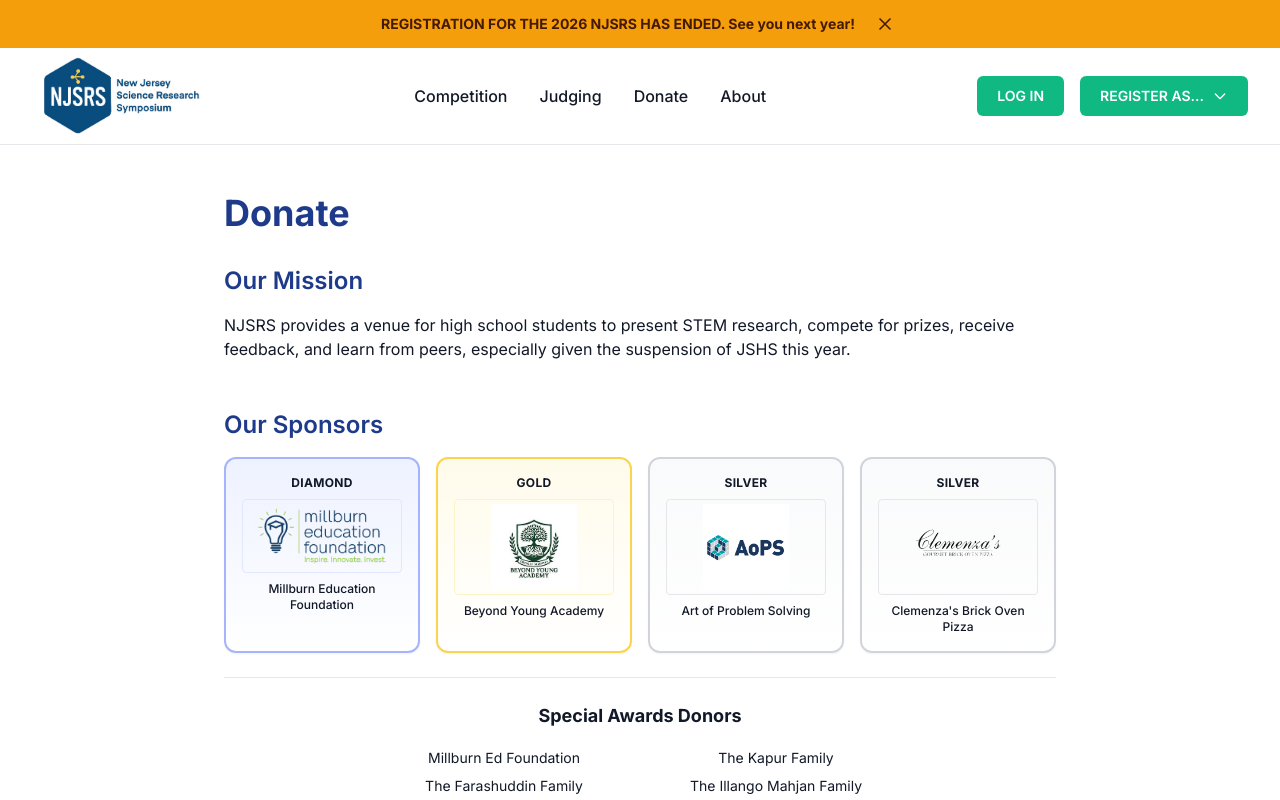
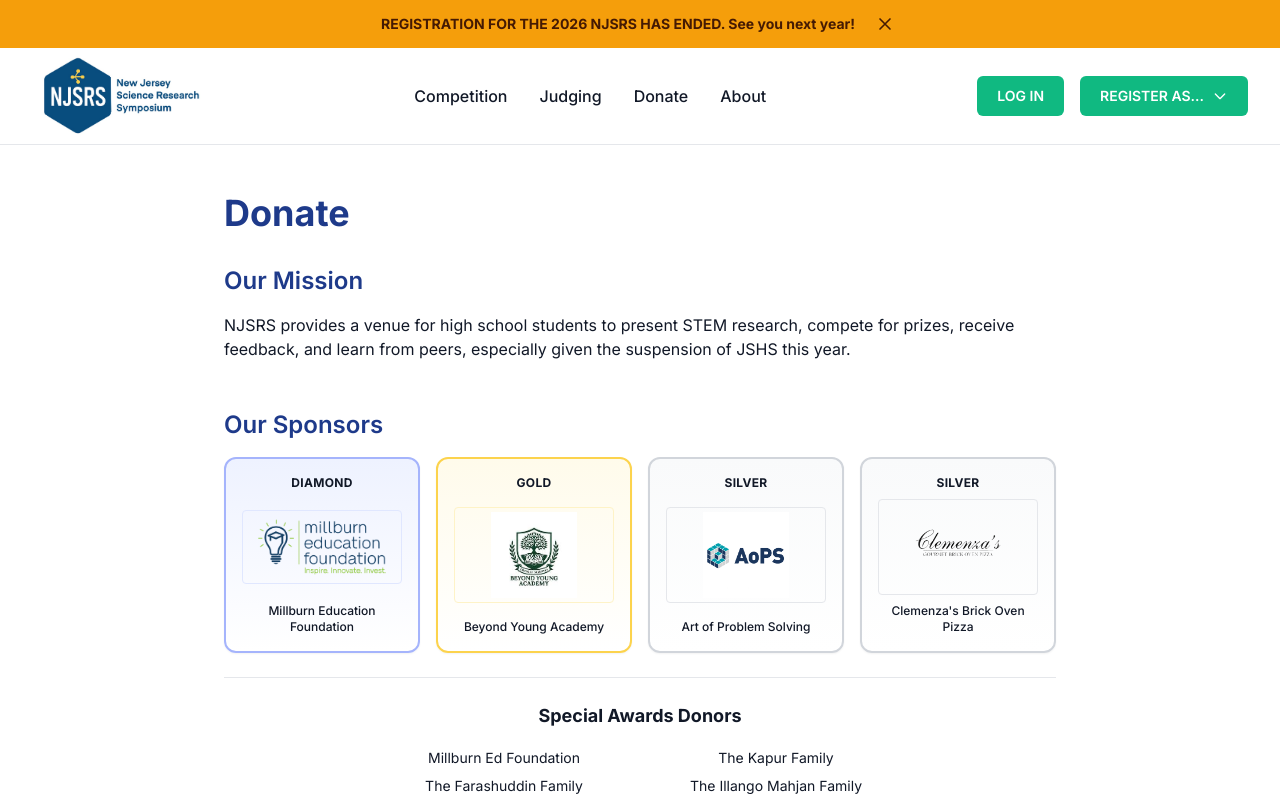
Before and after one commit to avidnerd/njsrs-site, a Next.js app: page /donate in a window 1280 px wide. Shown: the top 800 px of the page. Built offline with nearby package versions, Linux system fonts and the light colour scheme; no server answers.

Commit message:
yfjgiguouihi

```diff
--- a/app/donate/page.tsx
+++ b/app/donate/page.tsx
@@ -36,25 +36,33 @@
           </h2>
           {/* Sponsor logo grid */}
           <div className="grid grid-cols-2 md:grid-cols-4 gap-4 mb-6">
-            <div className="flex flex-col items-center gap-2 rounded-xl border-2 border-indigo-300 bg-gradient-to-b from-indigo-50 to-white p-4 shadow-sm">
-              <span className="text-xs font-bold uppercase tracking-wide text-indigo-600">Diamond</span>
-              <img src="/mef_logo.png" alt="Millburn Education Foundation" className="max-h-24 w-full object-contain border border-indigo-100 rounded p-1" />
-              <span className="text-xs text-center text-gray-700 font-medium">Millburn Education Foundation</span>
+            <div className="flex flex-col items-center rounded-xl border-2 border-indigo-300 bg-gradient-to-b from-indigo-50 to-white p-4 shadow-sm">
+              <span className="text-xs font-bold uppercase tracking-wide text-indigo-600 mb-2">Diamond</span>
+              <div className="flex-1 flex items-center justify-center w-full">
+                <img src="/mef_logo.png" alt="Millburn Education Foundation" className="max-h-24 w-full object-contain border border-indigo-100 rounded p-1" />
+              </div>
+              <span className="text-xs text-center text-gray-700 font-medium mt-2">Millburn Education Foundation</span>
             </div>
-            <div className="flex flex-col items-center gap-2 rounded-xl border-2 border-amber-300 bg-gradient-to-b from-amber-50 to-white p-4 shadow-sm">
-              <span className="text-xs font-bold uppercase tracking-wide text-amber-700">Gold</span>
-              <img src="/beyond_young.jpeg" alt="Beyond Young Academy" className="max-h-24 w-full object-contain border border-amber-100 rounded p-1" />
-              <span className="text-xs text-center text-gray-700 font-medium">Beyond Young Academy</span>
+            <div className="flex flex-col items-center rounded-xl border-2 border-amber-300 bg-gradient-to-b from-amber-50 to-white p-4 shadow-sm">
+              <span className="text-xs font-bold uppercase tracking-wide text-amber-700 mb-2">Gold</span>
+              <div className="flex-1 flex items-center justify-center w-full">
+                <img src="/beyond_young.jpeg" alt="Beyond Young Academy" className="max-h-24 w-full object-contain border border-amber-100 rounded p-1" />
+              </div>
+              <span className="text-xs text-center text-gray-700 font-medium mt-2">Beyond Young Academy</span>
             </div>
-            <div className="flex flex-col items-center gap-2 rounded-xl border-2 border-gray-300 bg-gradient-to-b from-gray-50 to-white p-4 shadow-sm">
-              <span className="text-xs font-bold uppercase tracking-wide text-gray-500">Silver</span>
-              <img src="/aops.png" alt="Art of Problem Solving" className="max-h-24 w-full object-contain border border-gray-200 rounded p-1" />
-              <span className="text-xs text-center text-gray-700 font-medium">Art of Problem Solving</span>
+            <div className="flex flex-col items-center rounded-xl border-2 border-gray-300 bg-gradient-to-b from-gray-50 to-white p-4 shadow-sm">
+              <span className="text-xs font-bold uppercase tracking-wide text-gray-500 mb-2">Silver</span>
+              <div className="flex-1 flex items-center justify-center w-full">
+                <img src="/aops.png" alt="Art of Problem Solving" className="max-h-24 w-full object-contain border border-gray-200 rounded p-1" />
+              </div>
+              <span className="text-xs text-center text-gray-700 font-medium mt-2">Art of Problem Solving</span>
             </div>
-            <div className="flex flex-col items-center gap-2 rounded-xl border-2 border-gray-300 bg-gradient-to-b from-gray-50 to-white p-4 shadow-sm">
-              <span className="text-xs font-bold uppercase tracking-wide text-gray-500">Silver</span>
-              <img src="/clemenzas.avif" alt="Clemenza's Brick Oven Pizza" className="max-h-24 w-full object-contain border border-gray-200 rounded p-1" />
-              <span className="text-xs text-center text-gray-700 font-medium">Clemenza&apos;s Brick Oven Pizza</span>
+            <div className="flex flex-col items-center rounded-xl border-2 border-gray-300 bg-gradient-to-b from-gray-50 to-white p-4 shadow-sm">
+              <span className="text-xs font-bold uppercase tracking-wide text-gray-500 mb-2">Silver</span>
+              <div className="flex-1 flex items-center justify-center w-full">
+                <img src="/clemenzas.avif" alt="Clemenza's Brick Oven Pizza" className="max-h-24 w-full object-contain border border-gray-200 rounded p-1" />
+              </div>
+              <span className="text-xs text-center text-gray-700 font-medium mt-2">Clemenza&apos;s Brick Oven Pizza</span>
             </div>
           </div>
 
--- a/app/page.tsx
+++ b/app/page.tsx
@@ -214,28 +214,36 @@
           {/* Logo grid */}
           <div className="grid grid-cols-2 md:grid-cols-4 gap-4 mb-10">
             {/* Diamond */}
-            <div className="flex flex-col items-center gap-2 rounded-xl border-2 border-indigo-300 bg-gradient-to-b from-indigo-50 to-white p-4 shadow-sm">
-              <span className="text-xs font-bold uppercase tracking-wide text-indigo-600">Diamond</span>
-              <img src="/mef_logo.png" alt="Millburn Education Foundation" className="max-h-24 w-full object-contain border border-indigo-100 rounded p-1" />
-              <span className="text-xs text-center text-gray-700 font-medium">Millburn Education Foundation</span>
+            <div className="flex flex-col items-center rounded-xl border-2 border-indigo-300 bg-gradient-to-b from-indigo-50 to-white p-4 shadow-sm">
+              <span className="text-xs font-bold uppercase tracking-wide text-indigo-600 mb-2">Diamond</span>
+              <div className="flex-1 flex items-center justify-center w-full">
+                <img src="/mef_logo.png" alt="Millburn Education Foundation" className="max-h-24 w-full object-contain border border-indigo-100 rounded p-1" />
+              </div>
+              <span className="text-xs text-center text-gray-700 font-medium mt-2">Millburn Education Foundation</span>
             </div>
             {/* Gold */}
-            <div className="flex flex-col items-center gap-2 rounded-xl border-2 border-amber-300 bg-gradient-to-b from-amber-50 to-white p-4 shadow-sm">
-              <span className="text-xs font-bold uppercase tracking-wide text-amber-700">Gold</span>
-              <img src="/beyond_young.jpeg" alt="Beyond Young Academy" className="max-h-24 w-full object-contain border border-amber-100 rounded p-1" />
-              <span className="text-xs text-center text-gray-700 font-medium">Beyond Young Academy</span>
+            <div className="flex flex-col items-center rounded-xl border-2 border-amber-300 bg-gradient-to-b from-amber-50 to-white p-4 shadow-sm">
+              <span className="text-xs font-bold uppercase tracking-wide text-amber-700 mb-2">Gold</span>
+              <div className="flex-1 flex items-center justify-center w-full">
+                <img src="/beyond_young.jpeg" alt="Beyond Young Academy" className="max-h-24 w-full object-contain border border-amber-100 rounded p-1" />
+              </div>
+              <span className="text-xs text-center text-gray-700 font-medium mt-2">Beyond Young Academy</span>
             </div>
             {/* Silver — AoPS */}
-            <div className="flex flex-col items-center gap-2 rounded-xl border-2 border-gray-300 bg-gradient-to-b from-gray-50 to-white p-4 shadow-sm">
-              <span className="text-xs font-bold uppercase tracking-wide text-gray-500">Silver</span>
-              <img src="/aops.png" alt="Art of Problem Solving" className="max-h-24 w-full object-contain border border-gray-200 rounded p-1" />
-              <span className="text-xs text-center text-gray-700 font-medium">Art of Problem Solving</span>
+            <div className="flex flex-col items-center rounded-xl border-2 border-gray-300 bg-gradient-to-b from-gray-50 to-white p-4 shadow-sm">
+              <span className="text-xs font-bold uppercase tracking-wide text-gray-500 mb-2">Silver</span>
+              <div className="flex-1 flex items-center justify-center w-full">
+                <img src="/aops.png" alt="Art of Problem Solving" className="max-h-24 w-full object-contain border border-gray-200 rounded p-1" />
+              </div>
+              <span className="text-xs text-center text-gray-700 font-medium mt-2">Art of Problem Solving</span>
             </div>
             {/* Silver — Clemenza's */}
-            <div className="flex flex-col items-center gap-2 rounded-xl border-2 border-gray-300 bg-gradient-to-b from-gray-50 to-white p-4 shadow-sm">
-              <span className="text-xs font-bold uppercase tracking-wide text-gray-500">Silver</span>
-              <img src="/clemenzas.avif" alt="Clemenza's Brick Oven Pizza" className="max-h-24 w-full object-contain border border-gray-200 rounded p-1" />
-              <span className="text-xs text-center text-gray-700 font-medium">Clemenza&apos;s Brick Oven Pizza</span>
+            <div className="flex flex-col items-center rounded-xl border-2 border-gray-300 bg-gradient-to-b from-gray-50 to-white p-4 shadow-sm">
+              <span className="text-xs font-bold uppercase tracking-wide text-gray-500 mb-2">Silver</span>
+              <div className="flex-1 flex items-center justify-center w-full">
+                <img src="/clemenzas.avif" alt="Clemenza's Brick Oven Pizza" className="max-h-24 w-full object-contain border border-gray-200 rounded p-1" />
+              </div>
+              <span className="text-xs text-center text-gray-700 font-medium mt-2">Clemenza&apos;s Brick Oven Pizza</span>
             </div>
           </div>
 
```
